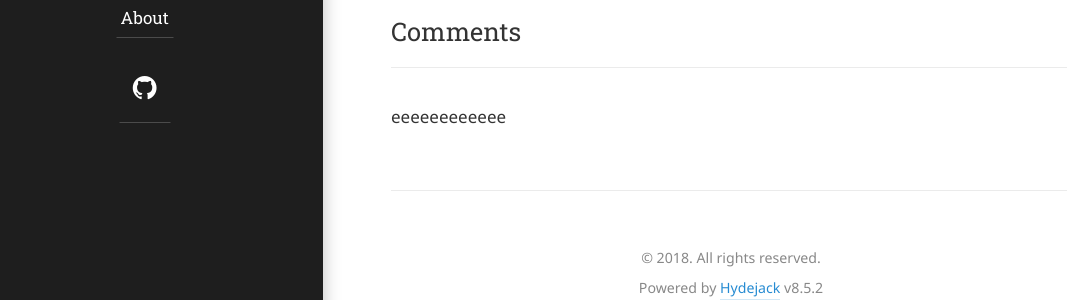
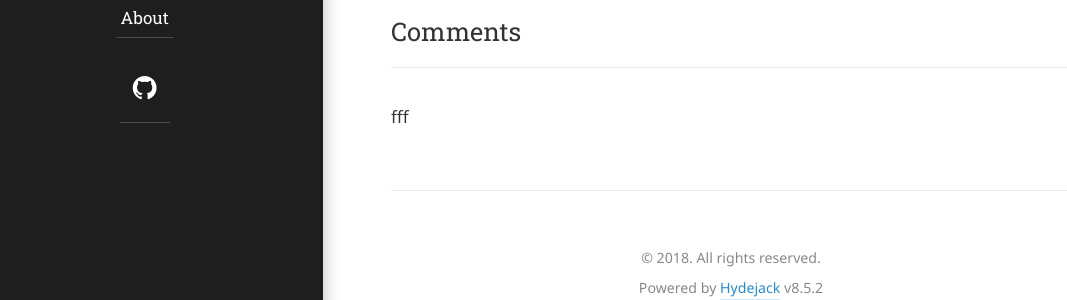
Before and after one commit to opqrstu/opqrstu.github.io, a Jekyll site: the page built from hyde/_posts/2012-02-07-example-content.md, in a window 1280 px wide and 900 px high, scrolled down 4773 px. Shown: the part 565-865 px from the top of the window, without its empty margins (34-1101 px from the left). Built offline with Jekyll 4.4.1, drawn with Linux system fonts in a browser that asks for light colours; some web fonts are replaced; comment, search, counter and statistics services are not loaded.

Commit message:
Update my-comments.html

```diff
--- a/_includes/my-comments.html
+++ b/_includes/my-comments.html
@@ -1,4 +1,4 @@
-eeeeeeeeeeee
+fff
 {% assign disqus = site.disqus | default:site.disqus_shortname %}
 {% if disqus %}
 <div id="disqus_thread"></div>
```
Also changed, not shown: other parts of _includes/my-comments.html (+2 -1 lines).
